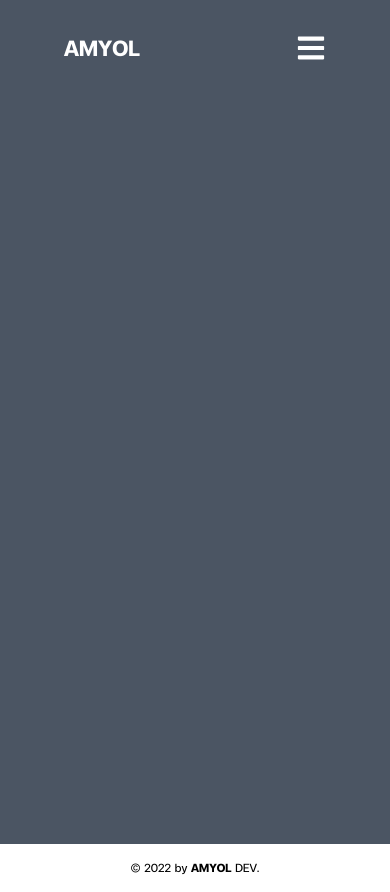
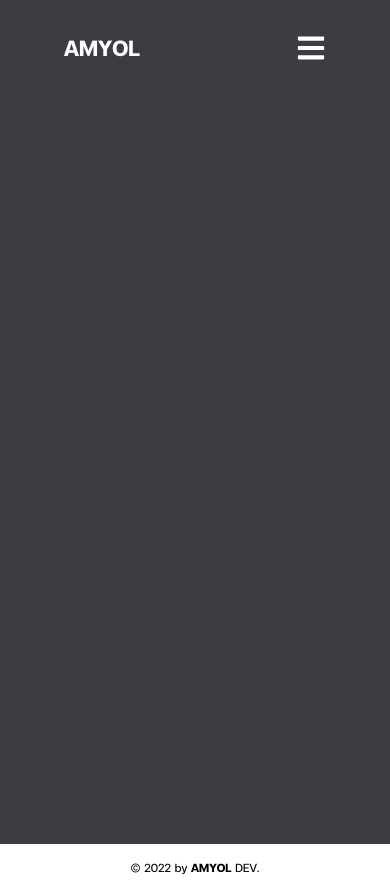
Before and after one commit to CrankyGus/amyol-fullstack, a Next.js app: page / in a window 390 px wide. Built offline with nearby package versions, Linux system fonts and the light colour scheme.

Commit message:
Add: HamburgerMenu Style

```diff
--- a/styles/globals.css
+++ b/styles/globals.css
@@ -16,7 +16,7 @@
 
 @layer base {
   body {
-    @apply bg-gray-600;
+    @apply bg-[#3D3C42];
   }
 }
 
@@ -27,4 +27,10 @@
   .hoverBtnScroll {
     @apply p-4 hover:bg-black  hover:text-white transition-colors duration-200;
   }
+  .hoverBtnHam {
+    @apply mx-16 p-4 hover:bg-white hover:text-black transition-colors duration-200;
+  }
+  .hoverBtnScrollHam {
+    @apply mx-16 p-4 hover:bg-black  hover:text-white transition-colors duration-200;
+  }
 }
```
